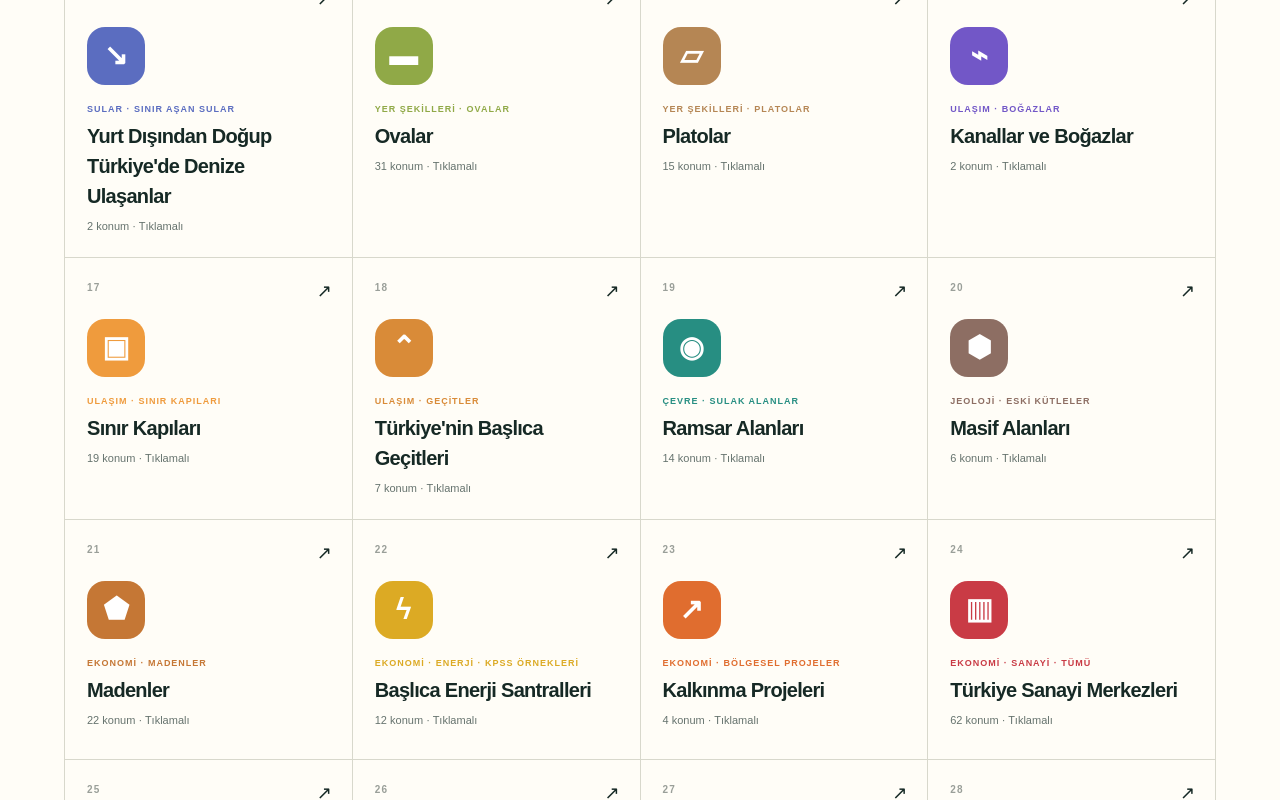
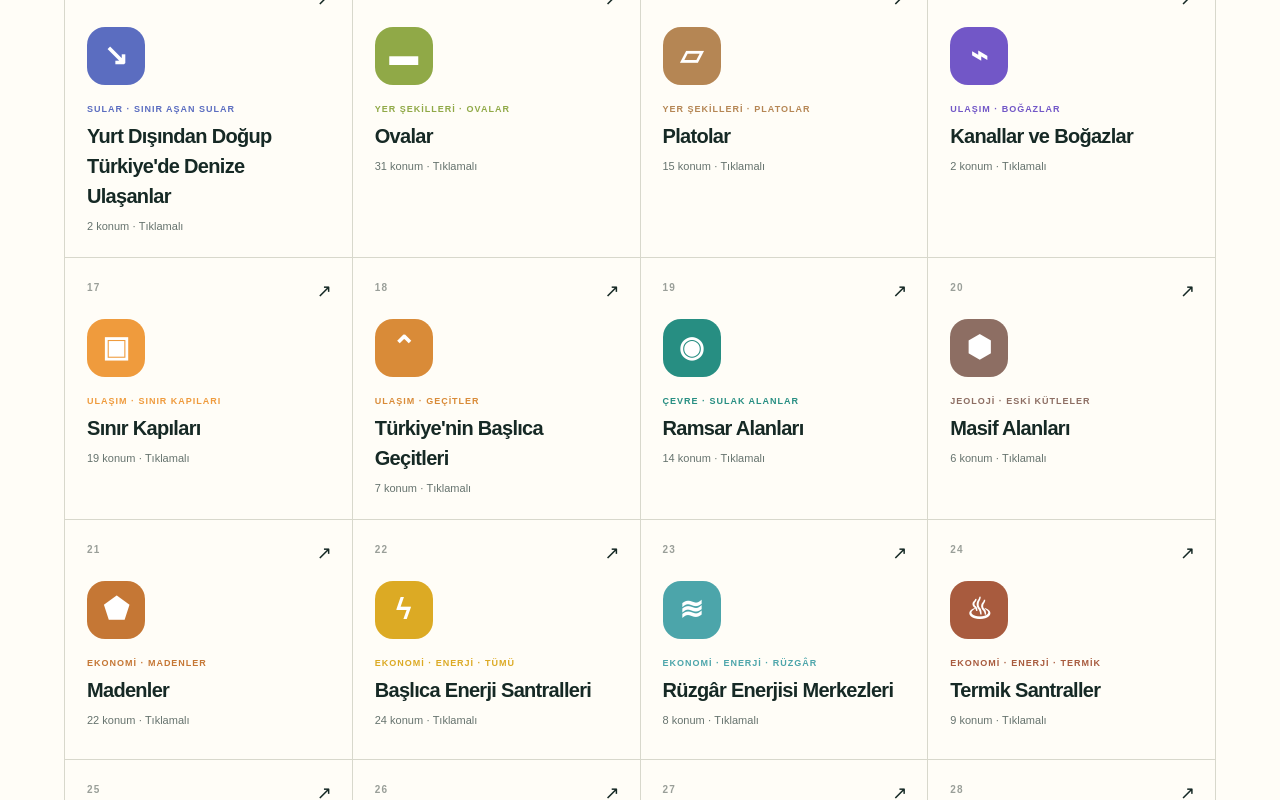
Before and after one commit to zeyneldemirdag/cografya-pesinde, a Next.js app: page / in a window 1280 px wide. Shown: the part 2000-2800 px from the top of the page. Built offline with nearby package versions, Linux system fonts and the light colour scheme.

Commit message:
Expand MEB energy center maps

```diff
--- a/app/page.tsx
+++ b/app/page.tsx
@@ -426,6 +426,39 @@ const OTHER_LIVESTOCK_FEATURES: Feature[] = [
   f("freshwater-fishing", "Tatlı Su Balıkçılığı · 5 göl", 51, 49, 55, 31, "region"),
 ];
 
+const WIND_ENERGY_FEATURES: Feature[] = [
+  f("cesme", "İzmir-Çeşme · Rüzgâr", 14, 54, 7, 6, "energy"),
+  f("balikesir-wind", "Balıkesir-Bandırma · Rüzgâr", 50, 50, 7, 6, "energy"),
+  f("manisa-wind", "Manisa-Akhisar · Rüzgâr", 50, 50, 7, 6, "energy"),
+  f("hatay-wind", "Hatay-Belen · Rüzgâr", 50, 50, 7, 6, "energy"),
+  f("osmaniye-wind", "Osmaniye-Bahçe · Rüzgâr", 50, 50, 7, 6, "energy"),
+  f("istanbul-wind", "İstanbul-Çatalca · Rüzgâr", 50, 50, 7, 6, "energy"),
+  f("canakkale-wind", "Çanakkale-Ezine · Rüzgâr", 50, 50, 7, 6, "energy"),
+  f("dinar-wind", "Dinar · Rüzgâr", 50, 50, 7, 6, "energy"),
+];
+
+const THERMAL_ENERGY_FEATURES: Feature[] = [
+  f("catalagzi-energy", "Çatalağzı · Taş Kömürü Termik", 50, 50, 7, 6, "energy"),
+  f("soma-energy", "Soma · Linyit Termik", 50, 50, 7, 6, "energy"),
+  f("seyitomer-energy", "Seyitömer · Linyit Termik", 50, 50, 7, 6, "energy"),
+  f("tuncbilek-energy", "Tunçbilek · Linyit Termik", 50, 50, 7, 6, "energy"),
+  f("yatagan-energy", "Yatağan · Linyit Termik", 50, 50, 7, 6, "energy"),
+  f("afsin", "Afşin-Elbistan · Linyit Termik", 65, 52, 7, 6, "energy"),
+  f("hamitabat-energy", "Hamitabat · Doğal Gaz Termik", 50, 50, 7, 6, "energy"),
+  f("ambarli-energy", "Ambarlı · Doğal Gaz Termik", 50, 50, 7, 6, "energy"),
+  f("ovaakca-energy", "Ovaakça · Doğal Gaz Termik", 50, 50, 7, 6, "energy"),
+];
+
+const OTHER_ENERGY_FEATURES: Feature[] = [
+  f("germencik", "Germencik · Jeotermal", 20, 56, 7, 6, "energy"),
+  f("buharkent-geothermal", "Buharkent · Jeotermal", 50, 50, 7, 6, "energy"),
+  f("akkuyu", "Akkuyu · Nükleer", 47, 76, 7, 6, "energy"),
+  f("sinop-nuclear", "Sinop-İnceburun · Nükleer (planlanan)", 50, 50, 7, 6, "energy"),
+  f("ataturk", "Atatürk Barajı · Hidroelektrik", 72, 63, 7, 6, "energy"),
+  f("deriner-energy", "Deriner · Hidroelektrik", 50, 50, 7, 6, "energy"),
+  f("karapinar", "Karapınar · Güneş", 50, 62, 7, 6, "energy"),
+];
+
 const NATURAL_TOURISM_FEATURES: Feature[] = [
   f("uludag-tour", "Uludağ · Bursa", 50, 50, 5, 4, "city"),
   f("kartalkaya-tour", "Kartalkaya · Bolu", 50, 50, 5, 4, "city"),
@@ -1016,24 +1049,41 @@ const QUIZZES: Quiz[] = [
     id: "energy",
     group: "Ekonomi",
     title: "Başlıca Enerji Santralleri",
-    eyebrow: "Ekonomi · Enerji · KPSS örnekleri",
-    description: "MEB'de geçen ve enerji türlerini temsil eden başlıca üretim merkezlerini bul.",
+    eyebrow: "Ekonomi · Enerji · Tümü",
+    description: "MEB'de adı geçen başlıca enerji üretim merkezlerini gerçek konumlarında bul.",
     color: "#dcaa24",
     icon: "ϟ",
-    features: [
-      f("cesme", "Çeşme · Rüzgâr", 14, 54, 7, 6, "energy"),
-      f("dinar-wind", "Dinar · Rüzgâr", 50, 50, 7, 6, "energy"),
-      f("germencik", "Germencik · Jeotermal", 20, 56, 7, 6, "energy"),
-      f("buharkent-geothermal", "Buharkent · Jeotermal", 50, 50, 7, 6, "energy"),
-      f("akkuyu", "Akkuyu · Nükleer", 47, 76, 7, 6, "energy"),
-      f("sinop-nuclear", "Sinop-İnceburun · Nükleer (planlanan)", 50, 50, 7, 6, "energy"),
-      f("ataturk", "Atatürk Barajı · Hidroelektrik", 72, 63, 7, 6, "energy"),
-      f("deriner-energy", "Deriner · Hidroelektrik", 50, 50, 7, 6, "energy"),
-      f("karapinar", "Karapınar · Güneş", 50, 62, 7, 6, "energy"),
-      f("afsin", "Afşin-Elbistan · Termik", 65, 52, 7, 6, "energy"),
-      f("catalagzi-energy", "Çatalağzı · Termik", 50, 50, 7, 6, "energy"),
-      f("soma-energy", "Soma · Termik", 50, 50, 7, 6, "energy"),
-    ],
+    features: [...WIND_ENERGY_FEATURES, ...THERMAL_ENERGY_FEATURES, ...OTHER_ENERGY_FEATURES],
+  },
+  {
+    id: "wind-energy",
+    group: "Ekonomi",
+    title: "Rüzgâr Enerjisi Merkezleri",
+    eyebrow: "Ekonomi · Enerji · Rüzgâr",
+    description: "MEB'in öne çıkardığı rüzgâr enerjisi illerini ve Dinar örneğini bul.",
+    color: "#4ca5aa",
+    icon: "≋",
+    features: [...WIND_ENERGY_FEATURES],
+  },
+  {
+    id: "thermal-energy",
+    group: "Ekonomi",
+    title: "Termik Santraller",
+    eyebrow: "Ekonomi · Enerji · Termik",
+    description: "Taş kömürü, linyit ve doğal gazla çalışan başlıca termik santralleri bul.",
+    color: "#a85b3e",
+    icon: "♨",
+    features: [...THERMAL_ENERGY_FEATURES],
+  },
+  {
+    id: "other-energy",
+    group: "Ekonomi",
+    title: "Hidroelektrik, Güneş, Jeotermal ve Nükleer",
+    eyebrow: "Ekonomi · Enerji · Diğer kaynaklar",
+    description: "Yenilenebilir ve nükleer enerji örneklerini gerçek tesis noktalarında bul.",
+    color: "#d2a12d",
+    icon: "☀",
+    features: [...OTHER_ENERGY_FEATURES],
   },
   {
     id: "development",
@@ -1966,7 +2016,19 @@ const SOURCE_BY_QUIZ: Record<string, SourceRef> = {
     url: "https://www.mta.gov.tr/v3.0/",
   },
   energy: {
-    label: "MEB enerji santrali örnekleri + Enerji Bakanlığı",
+    label: "MEB Türkiye’de enerji kaynakları · s. 35-36",
+    url: "https://ogmmateryal.eba.gov.tr/kitap/mebi-konu-ozetleri/ayt-cografya/files/basic-html/page35.html",
+  },
+  "wind-energy": {
+    label: "MEB rüzgâr enerjisi alanları · s. 36",
+    url: "https://ogmmateryal.eba.gov.tr/kitap/mebi-konu-ozetleri/ayt-cografya/files/basic-html/page36.html",
+  },
+  "thermal-energy": {
+    label: "MEB termik santral merkezleri · s. 35",
+    url: "https://ogmmateryal.eba.gov.tr/kitap/mebi-konu-ozetleri/ayt-cografya/files/basic-html/page35.html",
+  },
+  "other-energy": {
+    label: "MEB enerji santrali örnekleri · s. 8, 35-36",
     url: "https://ogmmateryal.eba.gov.tr/panel/upload/etkilesimli/kitap/calisma_defteri/f3/11/cografya/files/basic-html/page8.html",
   },
   dams: {
@@ -2849,6 +2911,18 @@ const POINT_COORDINATES: Record<string, Coordinate> = {
   afsin: [36.92, 38.25],
   "catalagzi-energy": [31.8993563, 41.5154309],
   "soma-energy": [27.6402582, 39.193969],
+  "balikesir-wind": [27.8953, 40.3521],
+  "manisa-wind": [27.837, 38.918],
+  "hatay-wind": [36.205, 36.489],
+  "osmaniye-wind": [36.576, 37.202],
+  "istanbul-wind": [28.461, 41.139],
+  "canakkale-wind": [26.337, 39.785],
+  "seyitomer-energy": [29.576, 39.487],
+  "tuncbilek-energy": [29.58, 39.655],
+  "yatagan-energy": [28.139, 37.342],
+  "hamitabat-energy": [27.037, 41.133],
+  "ambarli-energy": [28.676, 40.966],
+  "ovaakca-energy": [29.054, 40.283],
   "istanbul-industry": [28.98, 41.01],
   "izmir-industry": [27.14, 38.42],
   "bursa-industry": [29.06, 40.19],
--- a/scripts/audit-geography.mjs
+++ b/scripts/audit-geography.mjs
@@ -149,6 +149,7 @@ const coverageComparisons = [
   ["population", ["dense-population", "sparse-population"]],
   ["agriculture", ["grain-legume-crops", "industrial-oil-crops", "fruit-special-crops"]],
   ["livestock", ["small-ruminant-livestock", "cattle-poultry-livestock", "other-livestock"]],
+  ["energy", ["wind-energy", "thermal-energy", "other-energy"]],
 ].map(([general, subtopics]) => {
   const generalNames = new Set(quizFeatureNames(general));
   const subtopicNames = [...new Set(subtopics.flatMap(quizFeatureNames))];
@@ -311,8 +312,12 @@ const officialExpectations = {
     "Sakarya Meydan Muharebesi Tarihî Millî Parkı",
   ],
   energy: [
-    "Çeşme", "Dinar", "Germencik", "Buharkent", "Akkuyu", "Sinop-İnceburun",
-    "Atatürk Barajı", "Deriner", "Karapınar", "Afşin-Elbistan", "Çatalağzı", "Soma",
+    "İzmir-Çeşme", "Balıkesir-Bandırma", "Manisa-Akhisar", "Hatay-Belen",
+    "Osmaniye-Bahçe", "İstanbul-Çatalca", "Çanakkale-Ezine", "Dinar",
+    "Çatalağzı", "Soma", "Seyitömer", "Tunçbilek", "Yatağan",
+    "Afşin-Elbistan", "Hamitabat", "Ambarlı", "Ovaakça",
+    "Germencik", "Buharkent", "Akkuyu", "Sinop-İnceburun",
+    "Atatürk Barajı", "Deriner", "Karapınar",
   ],
   "food-industry": [
     "Konya", "İzmir", "Erzurum", "Balıkesir", "Kars", "Çanakkale", "Trabzon",
@@ -390,6 +395,18 @@ const officialExpectations = {
   "other-livestock": [
     "İpek Böcekçiliği", "Arıcılık", "Deniz Balıkçılığı", "Tatlı Su Balıkçılığı",
   ],
+  "wind-energy": [
+    "İzmir-Çeşme", "Balıkesir-Bandırma", "Manisa-Akhisar", "Hatay-Belen",
+    "Osmaniye-Bahçe", "İstanbul-Çatalca", "Çanakkale-Ezine", "Dinar",
+  ],
+  "thermal-energy": [
+    "Çatalağzı", "Soma", "Seyitömer", "Tunçbilek", "Yatağan",
+    "Afşin-Elbistan", "Hamitabat", "Ambarlı", "Ovaakça",
+  ],
+  "other-energy": [
+    "Germencik", "Buharkent", "Akkuyu", "Sinop-İnceburun",
+    "Atatürk Barajı", "Deriner", "Karapınar",
+  ],
   ports: [
     "İstanbul Limanı", "Bandırma Limanı", "İzmit Limanı", "Karadeniz Ereğli Limanı",
     "Zonguldak Limanı", "Sinop Limanı", "Samsun Limanı", "Trabzon Limanı",
@@ -414,7 +431,8 @@ const sourceCoverage = Object.entries(officialExpectations).map(([quiz, expected
 
 const sourceQuizKeys = constantKeys("SOURCE_BY_QUIZ");
 const sourceOverrideRequired = [
-  "glacial-mountains", "massifs", "straits", "gates", "passes", "mines", "energy", "development",
+  "glacial-mountains", "massifs", "straits", "gates", "passes", "mines",
+  "energy", "wind-energy", "thermal-energy", "other-energy", "development",
   "industry", "population", "dense-population", "sparse-population", "regions",
   "climate", "vegetation", "soils", "tourism",
   "zonal-soils", "intrazonal-soils", "azonal-soils",
```
Also changed, not shown: 1 other file (tests, documents, lock files or other folders).
